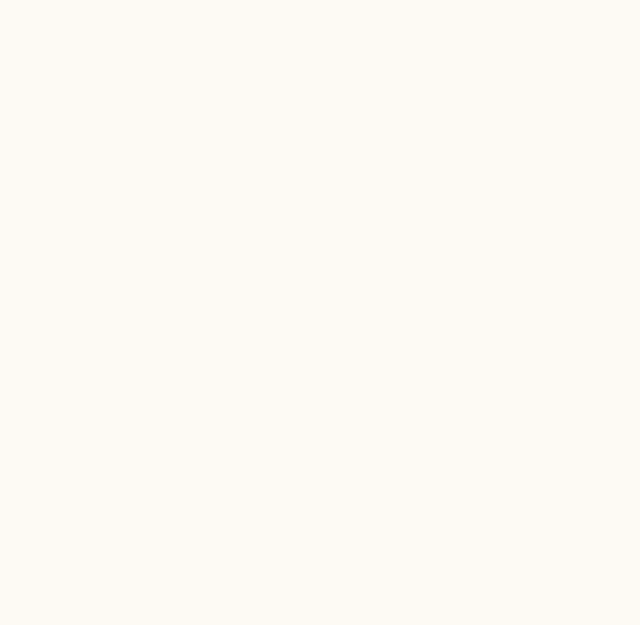
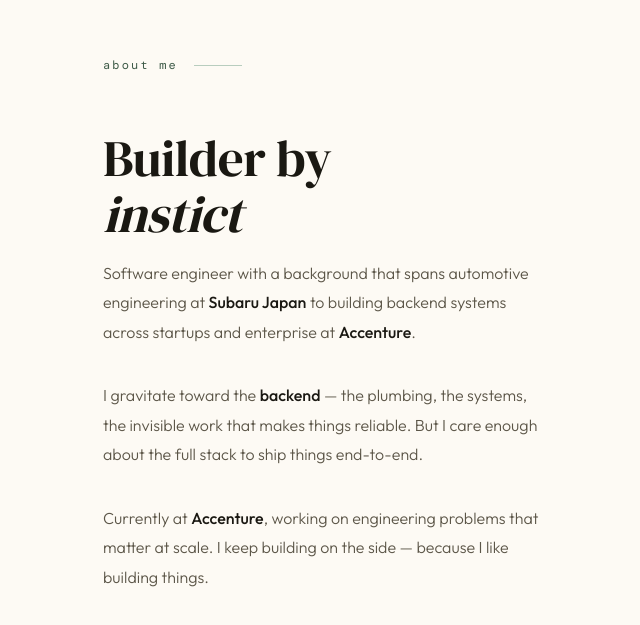
Before and after one commit to rinarudhei/ram-porto, a Next.js app: page / in a window 1280 px wide. Shown: the part 839-1464 px from the top of the page, without its empty margins (1-641 px from the left). Before the commit the page ends 800 px from the top, so only its background shows below. Built offline with nearby package versions, Linux system fonts and the light colour scheme.

Commit message:
feat(sections): add About and Skills section
- Introduce AboutAndSkillsSection on homepage
- Move CustomCursor to components/containers
- Move HeroGrid to components/containers

```diff
--- a/src/app/page.tsx
+++ b/src/app/page.tsx
@@ -1,4 +1,5 @@
-import CustomCursor from './partials/customCursor';
+import CustomCursor from '../components/containers/customCursor';
+import AboutAndSkillsSection from './partials/aboutAndSkillsSection';
 import HeroSection from './partials/heroSection';
 import Navbar from './partials/navbar';
 
@@ -11,6 +12,7 @@ export default function Home() {
       </header>
       <main>
         <HeroSection />
+        <AboutAndSkillsSection />
       </main>
     </div>
   );
--- /dev/null
+++ b/src/app/partials/aboutAndSkillsSection.tsx
@@ -0,0 +1,45 @@
+import { SectionLabel, SectionTitle } from '@/components/containers/sections';
+
+export default function AboutAndSkillsSection() {
+  return (
+    <section className='mx-auto grid max-w-300 grid-cols-[1fr_1.2fr] items-center gap-24 px-16 py-24'>
+      <AboutSection />
+      <SkillsSection />
+    </section>
+  );
+}
+
+function AboutSection() {
+  return (
+    <div>
+      <SectionLabel label='about me' />
+      <SectionTitle title='Builder by' em='instict' />
+      <div className='text-ink-muted font-outfit text-base leading-[1.85] font-light'>
+        <p>
+          Software engineer with a background that spans automotive engineering
+          at <strong className='text-ink font-medium'>Subaru Japan</strong> to
+          building backend systems across startups and enterprise at{' '}
+          <strong className='text-ink font-medium'>Accenture</strong>.
+        </p>
+        <br />
+        <p className='mt-1'>
+          I gravitate toward the{' '}
+          <strong className='text-ink font-medium'>backend</strong> — the
+          plumbing, the systems, the invisible work that makes things reliable.
+          But I care enough about the full stack to ship things end-to-end.
+        </p>
+        <br />
+        <p className='mt-1'>
+          Currently at{' '}
+          <strong className='text-ink font-medium'>Accenture</strong>, working
+          on engineering problems that matter at scale. I keep building on the
+          side — because I like building things.
+        </p>
+      </div>
+    </div>
+  );
+}
+
+function SkillsSection() {
+  return <div></div>;
+}
--- a/src/app/partials/heroSection.tsx
+++ b/src/app/partials/heroSection.tsx
@@ -1,5 +1,5 @@
 import { Button } from '@/components/ui/button';
-import HeroGrid from './heroGrid';
+import HeroGrid from '../../components/containers/heroGrid';
 import { MoveDown } from 'lucide-react';
 import Link from 'next/link';
 
--- /dev/null
+++ b/src/components/containers/sections.tsx
@@ -0,0 +1,31 @@
+type SectionTitleProps = {
+  title: string;
+  em: string;
+};
+
+export function SectionTitle({ title, em }: SectionTitleProps) {
+  return (
+    <h2
+      className='font-dm-serif-display font-regular text-ink mb-4 leading-[1.1] tracking-[-0.01em]'
+      style={{
+        fontSize: 'clamp(2rem, 4vw, 3.2rem)',
+      }}
+    >
+      {title}
+      <br />
+      <em className='italic'>{em}</em>
+    </h2>
+  );
+}
+
+type SectionLabelProps = {
+  label: string;
+};
+
+export function SectionLabel({ label }: SectionLabelProps) {
+  return (
+    <div className="font-dm-mono after:bg-moss-light text-moss mb-14 flex items-center gap-4 text-[0.75rem] tracking-[0.18em] after:h-px after:shrink-0 after:grow-0 after:basis-12 after:content-['']">
+      {label}
+    </div>
+  );
+}
--- /dev/null
+++ b/src/components/containers/skillTag.tsx
@@ -0,0 +1,24 @@
+import { PropsWithChildren } from 'react';
+
+type SkillTagProps = {
+  skill: string;
+};
+
+export function SkillTag({ skill }: SkillTagProps) {
+  return (
+    <div className='font-dm-mono text-moss rounded-xs border border-[rgba(61,90,71,0.18)] bg-[rgba(61,90,71,0.07)] px-[0.7rem] py-1 text-[0.75rem] tracking-[0.04em]'>
+      {skill}
+    </div>
+  );
+}
+
+type SkillsCatLabelProps = {
+  label: string;
+};
+export function SkillsCatLabel({ label }: SkillsCatLabelProps) {
+  return <div>{label}</div>;
+}
+
+export function SkillsTags({ children }: PropsWithChildren) {
+  return <div className='flex flex-wrap gap-2'>{children}</div>;
+}
```
Also changed, not shown: src/components/containers/customCursor.tsx (renamed from src/app/partials/customCursor.tsx), src/components/containers/heroGrid.tsx (renamed from src/app/partials/heroGrid.tsx).
